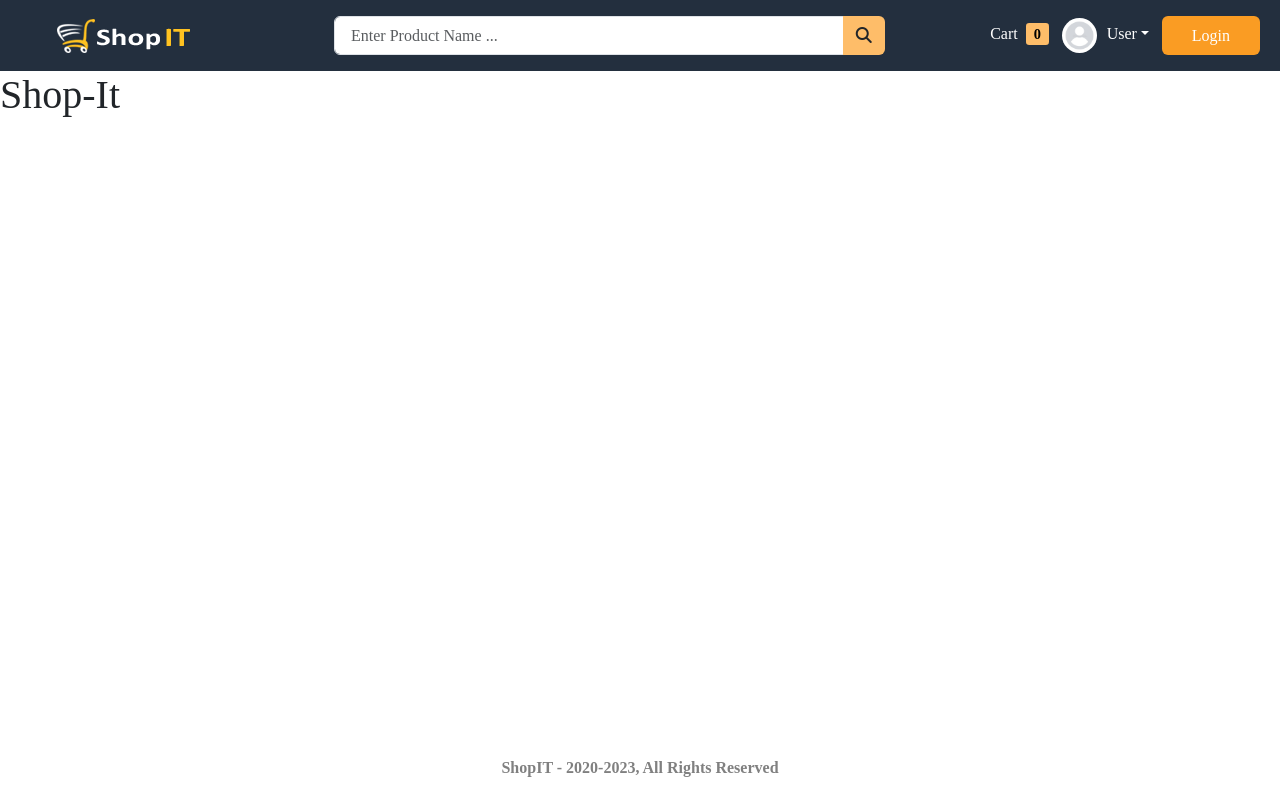
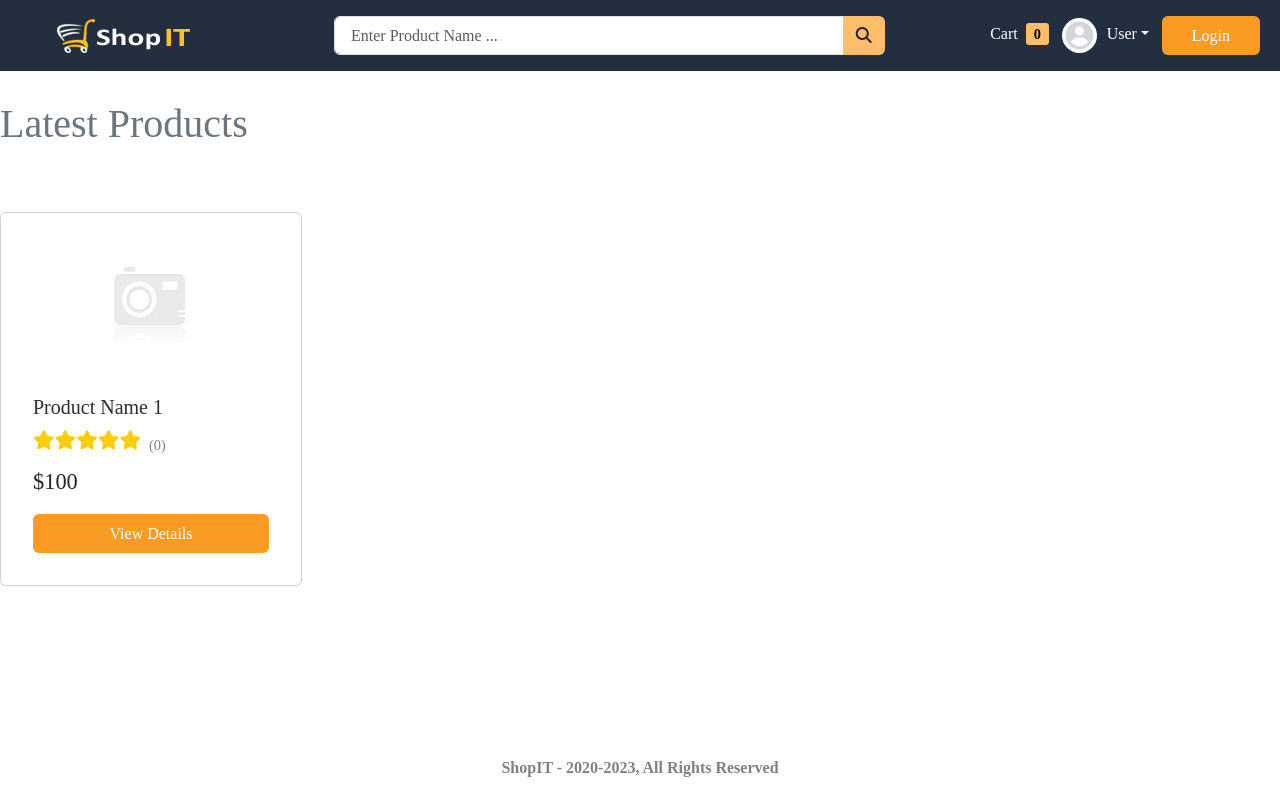
Before and after one commit to mukulms123/ShopIt, a React (Create React App) app in the folder frontend/: page / in a window 1280 px wide. Built offline with nearby package versions, Linux system fonts and the light colour scheme; a web font is replaced by a local one.

Commit message:
Video 58 - Home.html added

```diff
--- a/frontend/src/App.js
+++ b/frontend/src/App.js
@@ -1,4 +1,5 @@
 import "./App.css";
+import Home from "./components/Home";
 
 import Footer from "./components/layout/Footer";
 import Header from "./components/layout/Header";
@@ -7,7 +8,9 @@ function App() {
   return (
     <div className="App">
       <Header />
-      <h1>Shop-It</h1>
+      <div>
+        <Home />
+      </div>
       <Footer />
     </div>
   );
--- /dev/null
+++ b/frontend/src/components/Home.jsx
@@ -0,0 +1,50 @@
+import React from "react";
+
+const Home = () => {
+  return (
+    <div className="row">
+      <div className="col-12 col-sm-6 col-md-12">
+        <h1 id="products_heading" className="text-secondary">
+          Latest Products
+        </h1>
+
+        <section id="products" className="mt-5">
+          <div className="row">
+            <div className="col-sm-12 col-md-6 col-lg-3 my-3">
+              <div className="card p-3 rounded">
+                <img
+                  className="card-img-top mx-auto"
+                  src="./images/default_product.png"
+                  alt=""
+                />
+                <div className="card-body ps-3 d-flex justify-content-center flex-column">
+                  <h5 className="card-title">
+                    <a href="/home.html">Product Name 1</a>
+                  </h5>
+                  <div className="ratings mt-auto d-flex">
+                    <div className="star-ratings">
+                      <i className="fa fa-star star-active"></i>
+                      <i className="fa fa-star star-active"></i>
+                      <i className="fa fa-star star-active"></i>
+                      <i className="fa fa-star star-active"></i>
+                      <i className="fa fa-star star-active"></i>
+                    </div>
+                    <span id="no_of_reviews" className="pt-2 ps-2">
+                      {" "}
+                      (0){" "}
+                    </span>
+                  </div>
+                  <p className="card-text mt-2">$100</p>
+                  <a href="/index.html" id="view_btn" className="btn btn-block">
+                    View Details
+                  </a>
+                </div>
+              </div>
+            </div>
+          </div>
+        </section>
+      </div>
+    </div>
+  );
+};
+export default Home;
```
